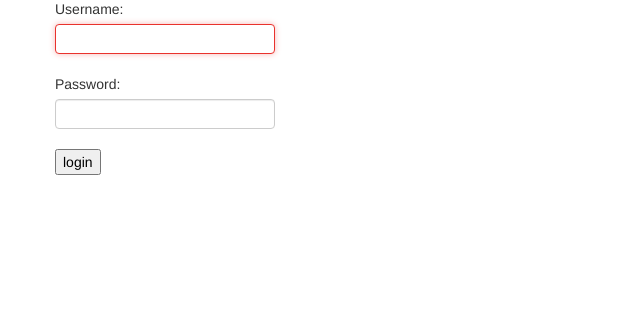
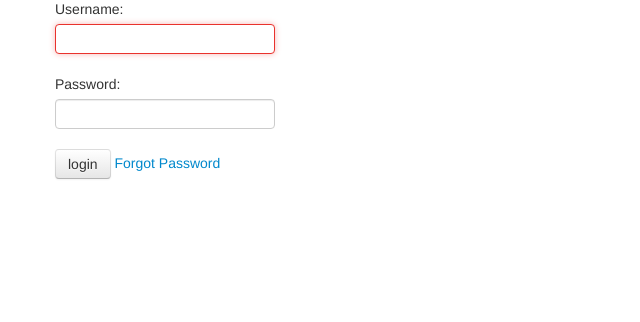
Before and after one commit to tushargosavi/oquiz, a Django app: page /login/ in a window 1280 px wide. Shown: the part 121-443 px from the top of the page, without its empty margins (0-640 px from the left). Run offline with Django 3.2, Linux system fonts and the light colour scheme; parts of the project's set-up code (start-up, migrations or seed data) failed here and were passed over; some libraries are stand-ins or nearby versions.

Commit message:
Change look of button and add forgot password link to login page

```diff
--- a/templates/registration/login.html
+++ b/templates/registration/login.html
@@ -11,6 +11,8 @@
   <p><label for="id_password">Password: </label>
     {{ form.password }} </p>
   <input type="hidden" name="next" value="/" />
-  <input type="submit" value="login" />
+
+  <input type="submit" value="login" class="btn" />
+  <a href="/login/passwordlost">Forgot Password</a>
 </form>
 {% endblock %}
--- a/templates/registration/register.html
+++ b/templates/registration/register.html
@@ -4,6 +4,6 @@
 {% block content %}
 <form method="post" action=".">{% csrf_token %}
   {{ form.as_p }}
-  <input type="submit" value="register" />
+  <input type="submit" value="register" class="btn" />
 </form>
 {% endblock %}
```
